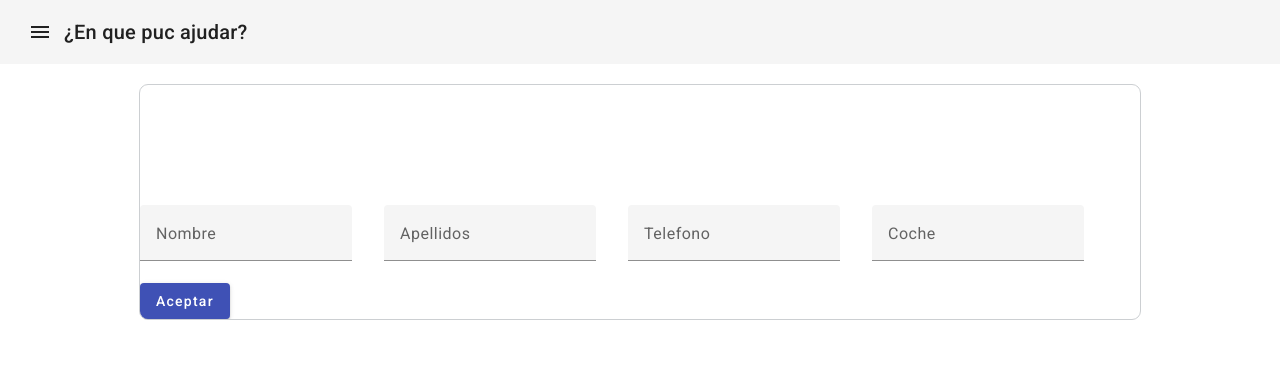
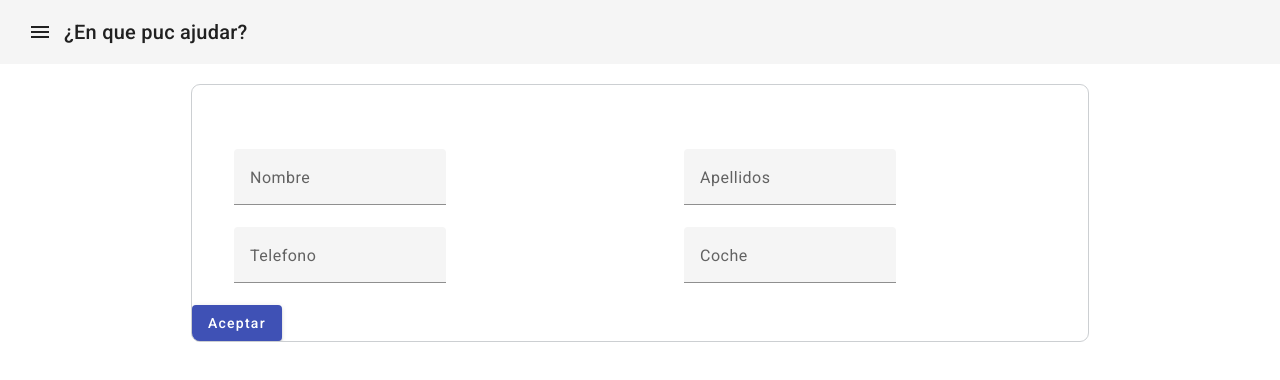
Before and after one commit to noelms25/VoluntariosVallFrontal, an Angular app: page /voluntariosLimpieza in a window 1280 px wide. Shown: the top 380 px of the page. Built offline with nearby package versions, Linux system fonts and the light colour scheme.

Commit message:
suben algunos cambios

```diff
--- a/src/app/voluntarios-neteja/voluntarios-neteja.component.css
+++ b/src/app/voluntarios-neteja/voluntarios-neteja.component.css
@@ -2,8 +2,8 @@
     display: felx;
     flex-direction: column;
     margin: 0 auto;
-    max-width: 1000px;
-    padding-top: 120px;
+    max-width: 70%;
+    padding-top: 5%;
     overflow: hidden;
     border-radius: 9px;
     border: 1px solid #cccfd2;
@@ -11,7 +11,7 @@
 }
 
 .rowBuscador{
-    grid-column-gap: 32px;
+    grid-column-gap: 3%;
     display: grid;
     grid-template-columns: repeat(12, 1fr);
 }
@@ -21,3 +21,9 @@
     width: 100%;
     padding-left: 15%;
 }
+
+.colum2{
+    grid-column: 7/10;
+    width: 100%;
+    padding-left: 15%;
+}
--- a/src/app/voluntarios-neteja/voluntarios-neteja.component.html
+++ b/src/app/voluntarios-neteja/voluntarios-neteja.component.html
@@ -22,7 +22,7 @@
 
 <section class="main" [formGroup]="formVoluntariosLimpieza">
 <div class="rowBuscador">
-  <div class="colum5">
+  <div class="colum1">
     <mat-form-field>
       <mat-label >Nombre</mat-label>
       <input matInput type="text" formControlName="getNombre">
@@ -34,13 +34,13 @@
       <input matInput type="text" formControlName="getApellidos">
     </mat-form-field>
   </div>
-  <div class="colum3">
+  <div class="colum1">
     <mat-form-field>
       <mat-label>Telefono</mat-label>
       <input matInput type="text" formControlName="getTelefono">
     </mat-form-field>
   </div>
-  <div class="colum4">
+  <div class="colum2">
     <mat-form-field>
       <mat-label>Coche</mat-label>
       <input matInput type="text" formControlName="getCoche">
```
